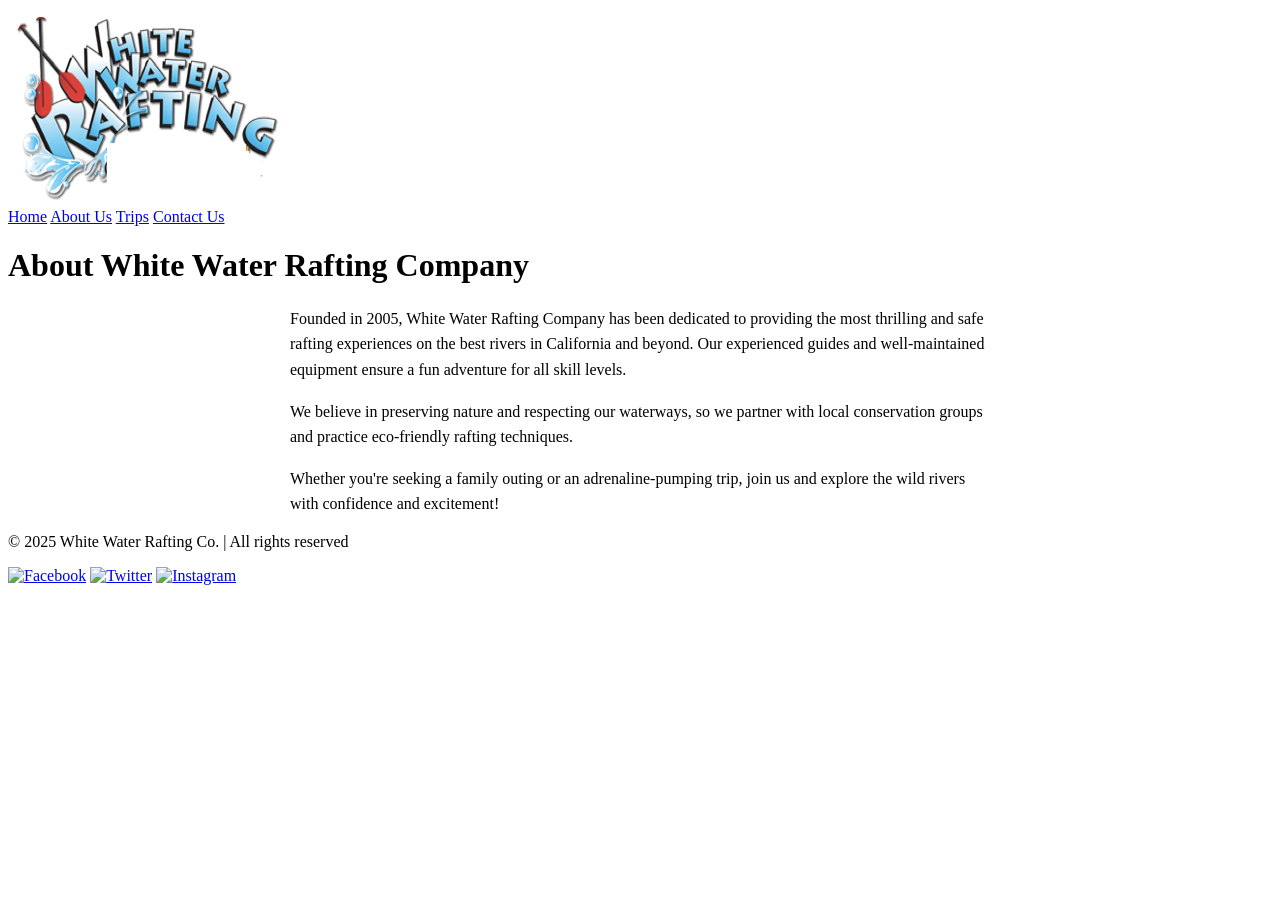
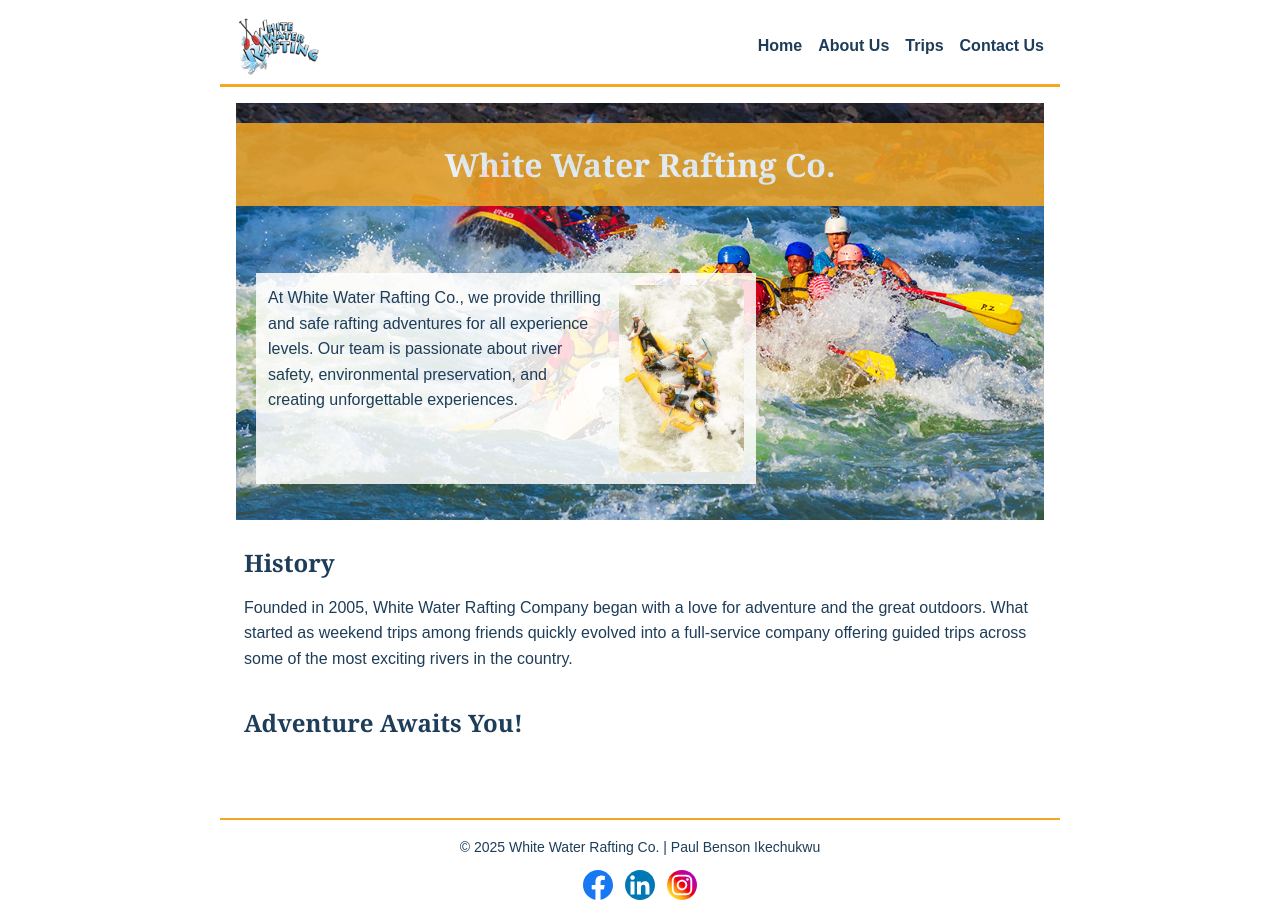
Before and after one commit to Pauloben115/wdd130, a plain HTML site: page wwr/about.html in a window 1280 px wide. Before the commit the page ends 800 px from the top, so only its background shows below. Drawn offline with Linux system fonts and the light colour scheme; files that its build step writes are made by us from their sources.

Commit message:
Rafting site update

```diff
--- a/wwr/about.html
+++ b/wwr/about.html
@@ -3,14 +3,15 @@
 <head>
   <meta charset="UTF-8" />
   <meta name="viewport" content="width=device-width, initial-scale=1" />
-  <meta name="description" content="About White Water Rafting Company" />
+  <meta name="description" content="Learn about White Water Rafting Company, our mission, and commitment to adventure and nature." />
+  <meta name="author" content="Your Full Name" />
   <title>About Us | White Water Rafting Co.</title>
-  <link rel="stylesheet" href="rafting.css" />
+  <link rel="stylesheet" href="styles/rafting.css" />
 </head>
 <body>
 
   <header>
-    <img src="images/logo.png" alt="Company Logo" />
+    <img src="images/logo.png" alt="White Water Rafting Co. Logo" />
     <nav>
       <a href="index.html">Home</a>
       <a href="about.html">About Us</a>
@@ -20,26 +21,39 @@
   </header>
 
   <main>
-    <h1>About White Water Rafting Company</h1>
-    <section style="max-width:700px; margin: 0 auto; font-size: 16px; line-height: 1.6;">
+    <!-- Hero Section -->
+    <div class="hero">
+      <img src="images/hero.jpg" alt="Rafting Adventure" />
+      <h1>White Water Rafting Co.</h1>
+      <article>
+        <img src="images/client.jpg" alt="Happy Client" />
+        <p>
+          At White Water Rafting Co., we provide thrilling and safe rafting adventures for all experience levels. Our team is passionate about river safety, environmental preservation, and creating unforgettable experiences.
+        </p>
+      </article>
+    </div>
+
+    <!-- History Section -->
+    <section>
+      <h2>History</h2>
       <p>
-        Founded in 2005, White Water Rafting Company has been dedicated to providing the most thrilling and safe rafting experiences on the best rivers in California and beyond. Our experienced guides and well-maintained equipment ensure a fun adventure for all skill levels.
+        Founded in 2005, White Water Rafting Company began with a love for adventure and the great outdoors. What started as weekend trips among friends quickly evolved into a full-service company offering guided trips across some of the most exciting rivers in the country.
       </p>
-      <p>
-        We believe in preserving nature and respecting our waterways, so we partner with local conservation groups and practice eco-friendly rafting techniques.
-      </p>
-      <p>
-        Whether you're seeking a family outing or an adrenaline-pumping trip, join us and explore the wild rivers with confidence and excitement!
-      </p>
+    </section>
+
+    <!-- Placeholder Section for Future Content -->
+    <section>
+      <h2>Adventure Awaits You!</h2>
+      <!-- Images will be added in a later assignment -->
     </section>
   </main>
 
   <footer>
-    <p>&copy; 2025 White Water Rafting Co. | All rights reserved</p>
+    <p>&copy; 2025 White Water Rafting Co. | Paul Benson Ikechukwu</p>
     <nav class="socialmedia">
-      <a href="#" aria-label="Facebook"><img src="images/facebook-icon.png" alt="Facebook" /></a>
-      <a href="#" aria-label="Twitter"><img src="images/twitter-icon.png" alt="Twitter" /></a>
-      <a href="#" aria-label="Instagram"><img src="images/instagram-icon.png" alt="Instagram" /></a>
+      <a href="#" aria-label="Facebook"><img src="images/facebook.svg" alt="Facebook icon" /></a>
+      <a href="#" aria-label="LinkedIn"><img src="images/linkedin.svg" alt="LinkedIn icon" /></a>
+      <a href="#" aria-label="Instagram"><img src="images/instagram.svg" alt="Instagram icon" /></a>
     </nav>
   </footer>
 
--- a/wwr/styles/rafting.css
+++ b/wwr/styles/rafting.css
@@ -1,3 +1,147 @@
+/* CSS Variables */
+:root {
+  --primary-color: #1e3d59;
+  --accent1-color: #f5a623;
+  --accent2-color: #e0e0e0;
+  --heading-font: 'Georgia', serif;
+  --body-font: 'Arial', sans-serif;
+}
+
+/* Reset */
+* {
+  margin: 0;
+  padding: 0;
+  box-sizing: border-box;
+}
+
+body {
+  font-family: var(--body-font);
+  color: var(--primary-color);
+  background-color: #fff;
+  line-height: 1.6;
+}
+
+/* Page layout */
+header,
+main,
+footer {
+  width: 840px;
+  margin: 0 auto;
+  padding: 16px;
+}
+
+/* Header */
+header {
+  display: flex;
+  justify-content: space-between;
+  align-items: center;
+  border-bottom: 3px solid var(--accent1-color);
+  padding-bottom: 8px;
+}
+
+header img {
+  height: 60px;
+}
+
+nav {
+  display: flex;
+  gap: 16px;
+}
+
+nav a {
+  text-decoration: none;
+  color: var(--primary-color);
+  font-weight: bold;
+}
+
+nav a:hover {
+  color: var(--accent1-color);
+}
+
+/* Headings */
+h1, h2 {
+  font-family: var(--heading-font);
+  color: var(--primary-color);
+  margin-bottom: 12px;
+}
+
+/* Section and article layout */
+section, article {
+  margin: 16px 0;
+  padding: 8px;
+}
+
+/* Hero Section */
+.hero {
+  position: relative;
+}
+
+.hero img {
+  display: block;
+  width: 100%;
+  height: auto;
+}
+
+.hero h1 {
+  position: absolute;
+  top: 20px;
+  width: 100%;
+  padding: 16px;
+  text-align: center;
+  opacity: 0.85;
+  background-color: var(--accent1-color);
+  color: white;
+  font-size: 2rem;
+}
+
+.hero article {
+  position: absolute;
+  bottom: 20px;
+  left: 20px;
+  background-color: rgba(255, 255, 255, 0.85);
+  padding: 12px;
+  max-width: 500px;
+}
+
+.hero article img {
+  float: right;
+  width: 125px;
+  margin-left: 12px;
+  border-radius: 8px;
+}
+
+/* Footer */
+footer {
+  border-top: 2px solid var(--accent1-color);
+  text-align: center;
+  font-size: 14px;
+  margin-top: 24px;
+  padding-top: 16px;
+}
+
+footer p {
+  margin-bottom: 12px;
+}
+
+.socialmedia {
+  display: flex;
+  justify-content: center;
+  gap: 12px;
+}
+
+.socialmedia a {
+  text-decoration: none;
+}
+
+.socialmedia img {
+  width: 30px;
+  height: 30px;
+}
+
+/* ======================= */
+/* Contact Page & Forms */
+/* ======================= */
+
 .contact-grid {
   display: grid;
   grid-template-columns: 1fr 1fr;
@@ -10,6 +154,8 @@
 .contact-form button {
   width: 100%;
   margin-top: 0.5rem;
+  padding: 0.5rem;
+  font-size: 1rem;
 }
 
 .contact-form fieldset {
@@ -24,6 +170,10 @@
   gap: 0.5rem;
 }
 
+/* ======================= */
+/* Employee Profiles */
+/* ======================= */
+
 .employee-section {
   text-align: center;
   margin-top: 3rem;
@@ -34,6 +184,7 @@
   justify-content: center;
   gap: 2rem;
   margin-top: 1rem;
+  flex-wrap: wrap;
 }
 
 .employee-profiles figure {
@@ -44,3 +195,29 @@
   width: 100%;
   border-radius: 8px;
 }
+
+/* Responsive */
+@media screen and (max-width: 900px) {
+  header,
+  main,
+  footer {
+    width: 90%;
+  }
+
+  .hero h1 {
+    font-size: 1.5rem;
+  }
+
+  .hero article {
+    font-size: 0.9rem;
+  }
+
+  .contact-grid {
+    grid-template-columns: 1fr;
+  }
+
+  .employee-profiles {
+    flex-direction: column;
+    align-items: center;
+  }
+}
```
Also changed, not shown: wwr/index.html (added, +38 -0 lines), wwr/images/profile.jpg (added).
